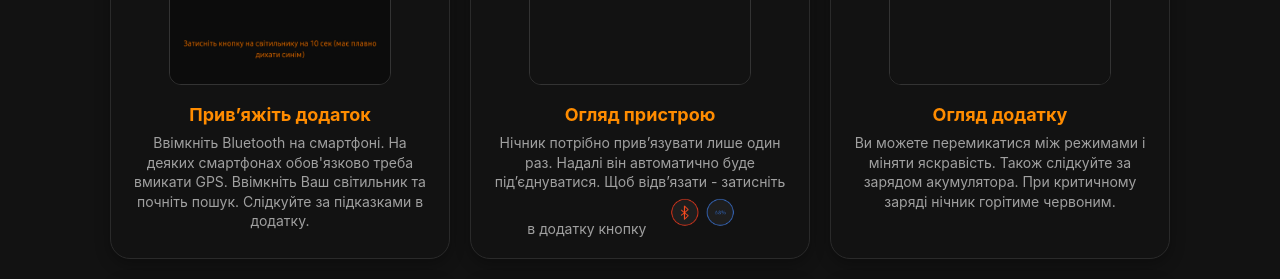
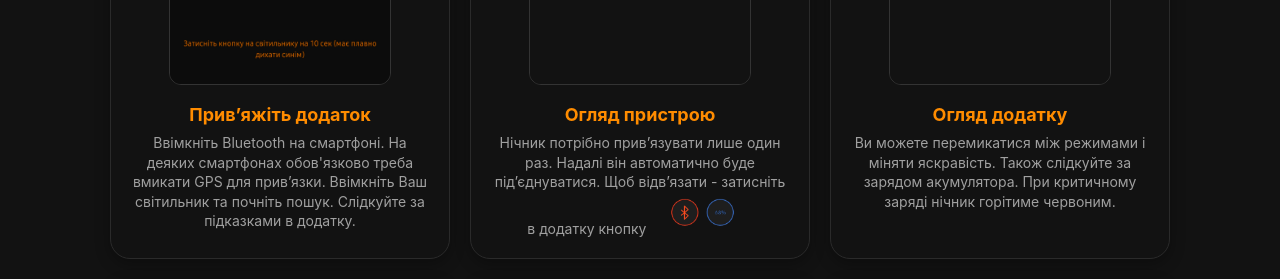
Before and after one commit to ccuple/smart_lamp, a plain HTML site: page index.html in a window 1280 px wide. Shown: the part 840-1119 px from the top of the page. Drawn offline with Linux system fonts and the light colour scheme.

Commit message:
Update cards

```diff
--- a/index.html
+++ b/index.html
@@ -30,7 +30,7 @@
         <div class="screenshot-card">
             <img src="styles/images/pairing.jpg" alt="Огляд пристрою">
             <h3>Прив’яжіть додаток</h3>
-            <p>Ввімкніть Bluetooth на смартфоні. На деяких смартфонах обов'язково треба вмикати GPS. Ввімкніть Ваш
+            <p>Ввімкніть Bluetooth на смартфоні. На деяких смартфонах обов'язково треба вмикати GPS для прив’язки. Ввімкніть Ваш
                 світильник та почніть пошук. Слідкуйте за підказками в додатку.
             </p>
         </div>
```
